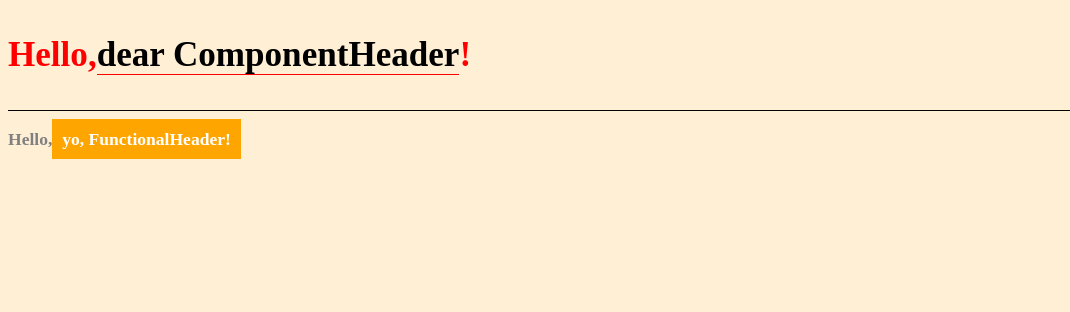
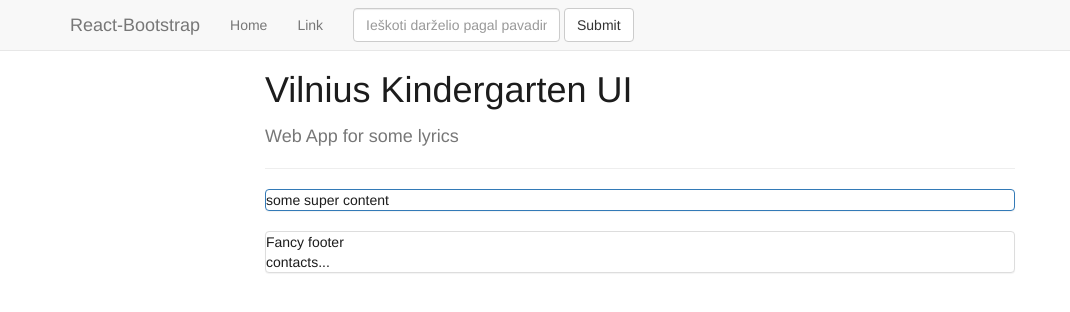
Before and after one commit to pavel-surinin/vilnius-kindergarten-ui, a React app: page / in a window 1280 px wide. Shown: the top 312 px of the page, without its empty margins (0-1070 px from the left). Built offline with nearby package versions, Linux system fonts and the light colour scheme.

Commit message:
created home template and added bootstrap

```diff
--- a/index.html
+++ b/index.html
@@ -3,6 +3,9 @@
   <head>
     <meta charset="UTF-8">
     <title>Webpack App</title>
+    <!-- Latest compiled and minified CSS -->
+    <link rel="stylesheet" href="https://maxcdn.bootstrapcdn.com/bootstrap/latest/css/bootstrap.min.css">
+
   </head>
   <body>
     <div id="app"></div>
--- a/package.json
+++ b/package.json
@@ -21,6 +21,7 @@
   "homepage": "https://github.com/pavel-surinin/vilnius-kindergarten-ui#readme",
   "dependencies": {
     "react": "^15.5.4",
+    "react-bootstrap": "^0.31.0",
     "react-dom": "^15.5.4"
   },
   "devDependencies": {
--- a/src/App.js
+++ /dev/null
@@ -1,18 +0,0 @@
-import React from 'react'
-import ReactDOM from 'react-dom'
-import styles from './styles/style.css' // eslint-disable-line no-unused-vars
-import {Header} from './components/Header/Header.jsx' // eslint-disable-line no-unused-vars
-import {FunctionalHeader} from './components/FunctionalHeader/FunctionalHeader.jsx' // eslint-disable-line no-unused-vars
-
-export class App extends React.Component{
-  render () {
-    return (
-      <div>
-        <Header name='ComponentHeader'/>
-        <FunctionalHeader name='FunctionalHeader'/>
-      </div>
-    )
-  }
-}
-
-ReactDOM.render(<App/>, document.getElementById("app"));
--- /dev/null
+++ b/src/App.jsx
@@ -0,0 +1,26 @@
+import React from 'react'
+import styles from './styles/style.css'
+import {Header} from './components/Header/Header.jsx'
+import {NavigaTionBar} from './components/NavigationBar/NavigationBar.jsx'
+import {Grid, Row, Col, Panel} from 'react-bootstrap'
+import {Footer} from './components/Footer/Footer.jsx'
+export class App extends React.Component{
+  render () {
+    return (
+      <div>
+        <Grid>
+          <Row className="show-grid">
+            <Col xs={12} smOffset={1} sm={10} mdOffset={2} md={8} lgOffset={2} lg={8}>
+              <NavigaTionBar/>
+              <Header name='Vilnius Kindergarten UI'/>
+              <Panel bsStyle="primary">
+                some super content
+              </Panel>
+              <Footer/>
+            </Col>
+          </Row>
+        </Grid>
+      </div>
+    )
+  }
+}
--- /dev/null
+++ b/src/components/Footer/Footer.jsx
@@ -0,0 +1,14 @@
+import React from 'react'
+import propTypes from 'prop-types'
+import {Panel} from 'react-bootstrap'
+
+export class Footer extends React.Component {
+  render(){
+      return (
+        <Panel>
+          Fancy footer <br/>
+          contacts...
+        </Panel>
+      )
+  }
+}
--- a/src/components/Header/Header.css
+++ b/src/components/Header/Header.css
@@ -1,12 +1,3 @@
-.underlineHeader{
-  border-bottom: 1px solid black;
+.subHeader{
+  font-size: 18px;
 }
-
-.headerText{
-  color: red;
-}
-
-#headeris{
-  border-bottom: 1px solid red;
-  color: black;
-}
--- a/src/components/Header/Header.jsx
+++ b/src/components/Header/Header.jsx
@@ -1,20 +1,18 @@
 import React from 'react'
 import propTypes from 'prop-types'
 import styles from './header.css'
+import {PageHeader} from 'react-bootstrap'
 
 export class Header extends React.Component {
-  constructor(props) {
-    super(props);
-    this.state = {name : `dear ${props.name}`}
-  }
   render(){
       return (
-        <div className={styles.underlineHeader}>
-          <h3 className={styles.headerText}>Hello,
-            <span id={styles.headeris}>{this.state.name}</span>
-            !
-          </h3>
-        </div>
+        <PageHeader>
+          {this.props.name}
+          <br/>
+          <small className={styles.subHeader}>
+            Web App for some lyrics
+          </small>
+        </PageHeader>
       )
   }
 }
--- /dev/null
+++ b/src/components/NavigationBar/NavigationBar.jsx
@@ -0,0 +1,30 @@
+import React from 'react'
+import propTypes from 'prop-types'
+import {Button, FormGroup, FormControl, Navbar, NavItem, NavDropdown, Nav, MenuItem} from 'react-bootstrap'
+
+export class NavigaTionBar extends React.Component {
+  render(){
+      return (
+        <Navbar fixedTop>
+          <Navbar.Header>
+            <Navbar.Brand>
+              <a href="#">React-Bootstrap</a>
+            </Navbar.Brand>
+          </Navbar.Header>
+          <Nav>
+            <NavItem eventKey={1} href="#">Home</NavItem>
+            <NavItem eventKey={2} href="#">Link</NavItem>
+          </Nav>
+          <Navbar.Collapse>
+          <Navbar.Form pullLeft>
+            <FormGroup>
+              <FormControl type="text" placeholder="Ieškoti darželio pagal pavadinimą" />
+            </FormGroup>
+            {' '}
+            <Button type="submit">Submit</Button>
+          </Navbar.Form>
+        </Navbar.Collapse>
+        </Navbar>
+      )
+  }
+}
--- /dev/null
+++ b/src/index.jsx
@@ -0,0 +1,5 @@
+import React from 'react' // eslint-disable-line no-unused-vars
+import ReactDOM from 'react-dom'
+import {App} from './App.jsx' // eslint-disable-line no-unused-vars
+
+ReactDOM.render(<App/>, document.getElementById("app"));
--- a/src/styles/style.css
+++ b/src/styles/style.css
@@ -1,5 +1,5 @@
 body  {
-  background-color: papayawhip;
-  color: darkgreen;
-  font-size: 30px;
+  padding-top: 30px;
+  background-color: white;
+  color: #1c1c1c;
 }
--- a/webpack.config.js
+++ b/webpack.config.js
@@ -2,7 +2,7 @@ var path = require('path');
 var webpack = require('webpack');
 
 module.exports = {
-  entry: './src/App.js',
+  entry: './src/index.jsx',
   output: { path: path.resolve(__dirname, 'build'), filename: 'bundle.js' },
   module: {
     loaders: [
@@ -15,8 +15,6 @@ module.exports = {
         }
       },
       {
-        // test: /\.css$/,
-        // loaders: [ 'style-loader', 'css-loader' ]
         test: /\.css$/,
         loader: 'style-loader!css-loader?modules&importLoaders=1&localIdentName=[name]_[local]_[hash:base64:5]'
       }
@@ -25,5 +23,11 @@ module.exports = {
   stats: {
       colors: true
   },
-  devtool: 'source-map'
+  devtool: 'source-map',
+  plugins: [
+        new webpack.ProvidePlugin({
+           $: "jquery",
+           jQuery: "jquery"
+         })]
+
 };
```
Also changed, not shown: 1 other file (tests, documents, lock files or other folders).
